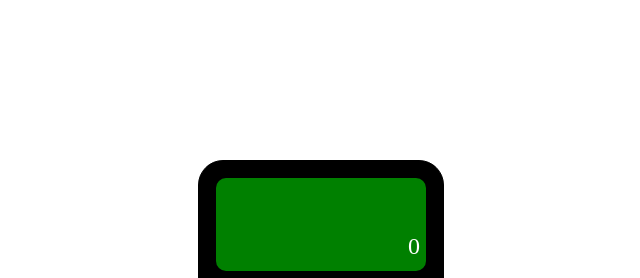
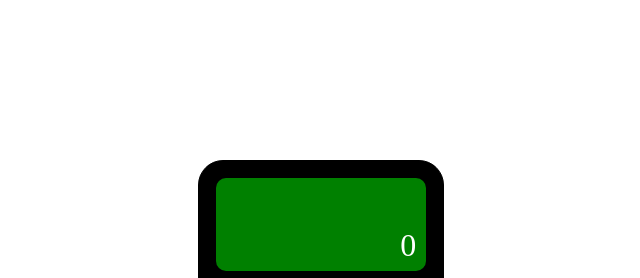
Before and after one commit to MikeMelchior/calculator, a plain HTML site: page index.html in a window 1280 px wide. Shown: the top 278 px of the page, 319-959 px from the left. Drawn offline with Linux system fonts and the light colour scheme.

Commit message:
minor adjustments

```diff
--- a/styles.css
+++ b/styles.css
@@ -38,27 +38,35 @@ body, html {
 
         .calculator-screen {
             height: 20%;
+            min-height: 60px;
             border-radius: 10px;
             margin: 10px;
             background-color: green;
             color: white;
-            display: flex;
             flex-direction: column;
             align-items: flex-end;
             justify-content: center;
         }
 
             .display-text {
-                margin-top: auto;
-                margin-bottom: 2%;
-                margin-right: 3%;
-                padding-bottom: 3%;
-                font-size: 150%;
+                font-size: 200%;
+                width: auto;
+                height: 60%;
+                padding-right: 10px;
             }
 
             .captured-number {
-                margin: 3% 5% auto 0%;
-                padding-top: 4px;
+                width: auto;
+                height: 40%;
+                padding-right: 25px;
+                padding-top: 3px;
+            }
+
+            .display-text,
+            .captured-number {
+                display: flex;
+                justify-content: flex-end;
+                align-items: center;
             }
 
         .calculator-buttons {
```
